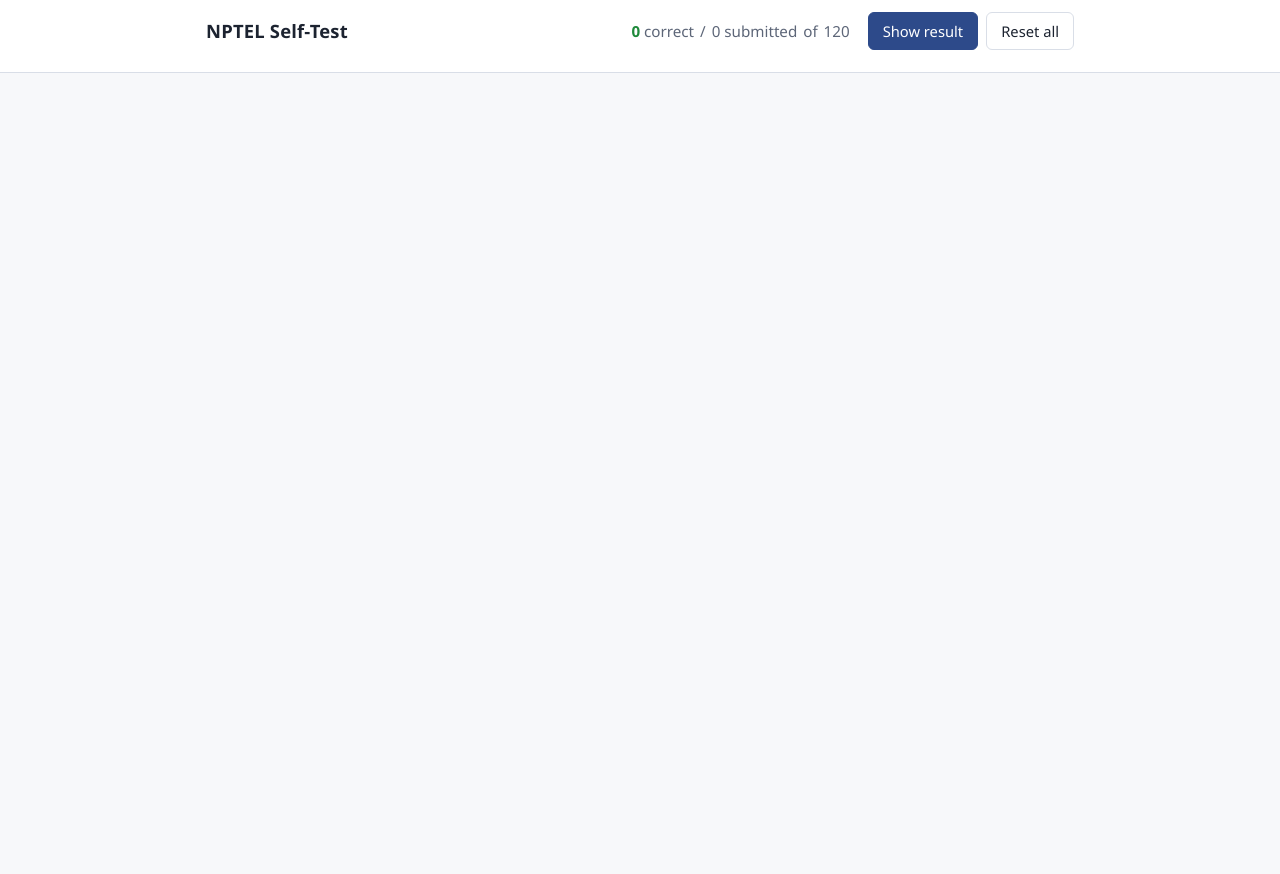
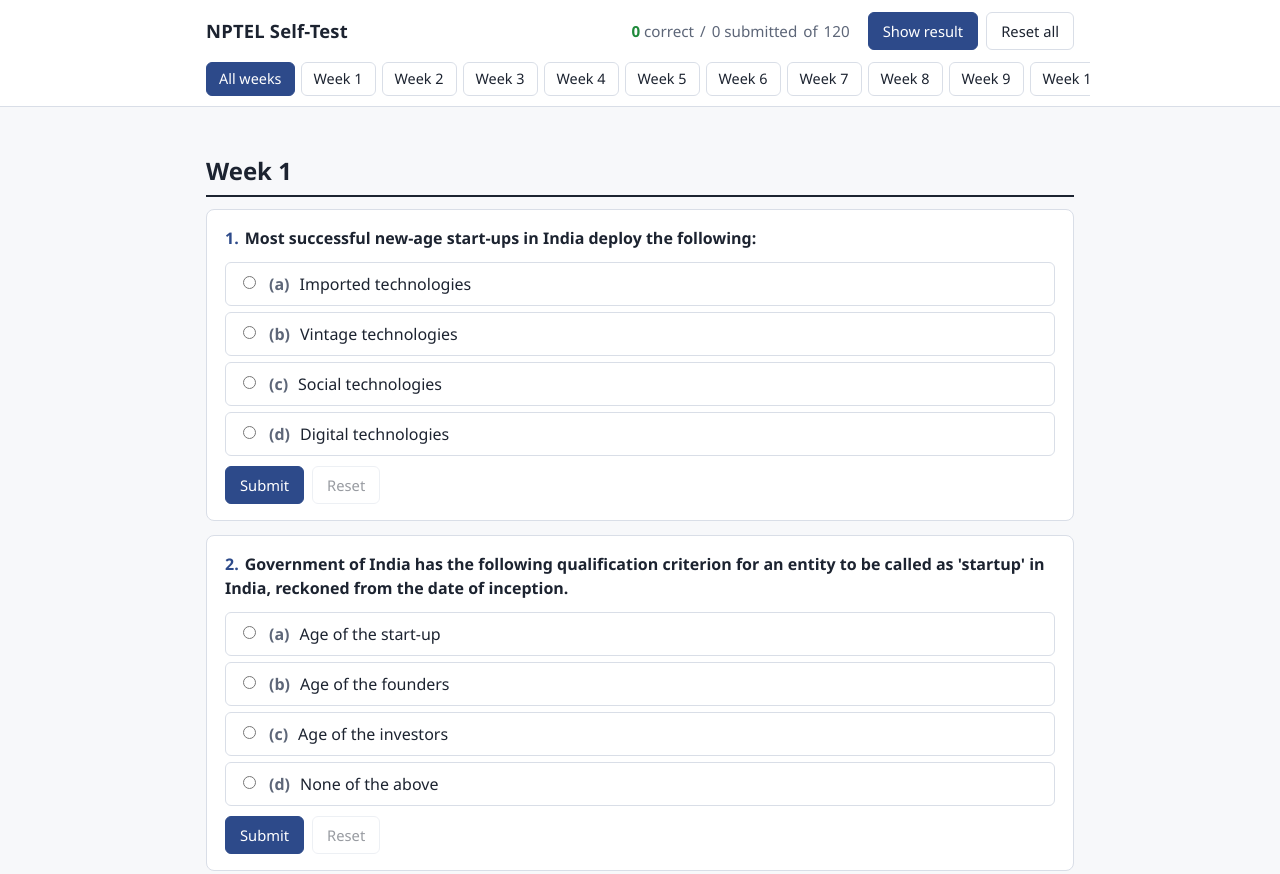
Before and after one commit to vishnu1316/NPTEL_selftest, a plain HTML site: page index.html in a window 1280 px wide. Shown: the top 874 px of the page. Before the commit the page ends 800 px from the top, so only its background shows below. Drawn offline with Linux system fonts and the light colour scheme; files that its build step writes are made by us from their sources.

Commit message:
Update index.html

```diff
--- a/index.html
+++ b/index.html
@@ -4,7 +4,7 @@
   <meta charset="UTF-8">
   <meta name="viewport" content="width=device-width, initial-scale=1">
   <title>NPTEL Self-Test: Weeks 1 to 12</title>
-  <link rel="stylesheet" href="css/style.css">
+  <link rel="stylesheet" href="style.css">
 </head>
 <body>
   <header class="topbar">
@@ -29,7 +29,7 @@
     <div id="quiz"></div>
   </main>
 
-  <script src="js/questions.js"></script>
-  <script src="js/app.js"></script>
+  <script src="questions.js"></script>
+  <script src="app.js"></script>
 </body>
 </html>
```
